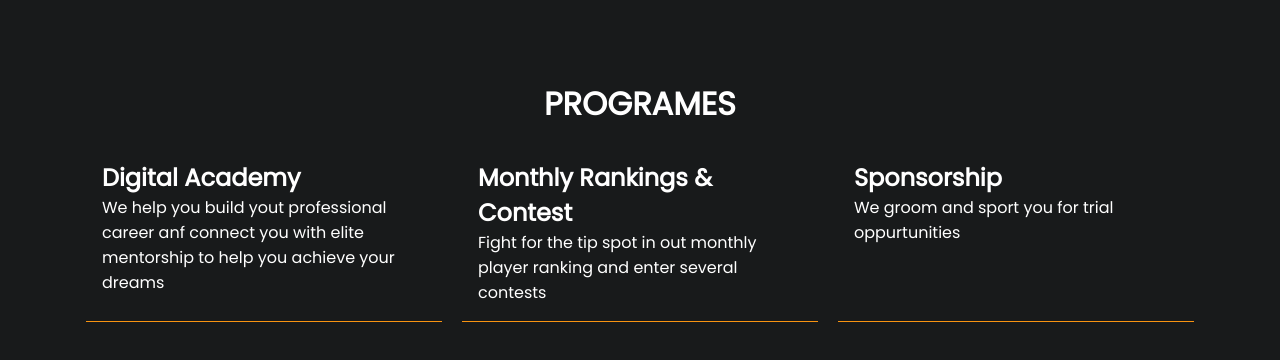
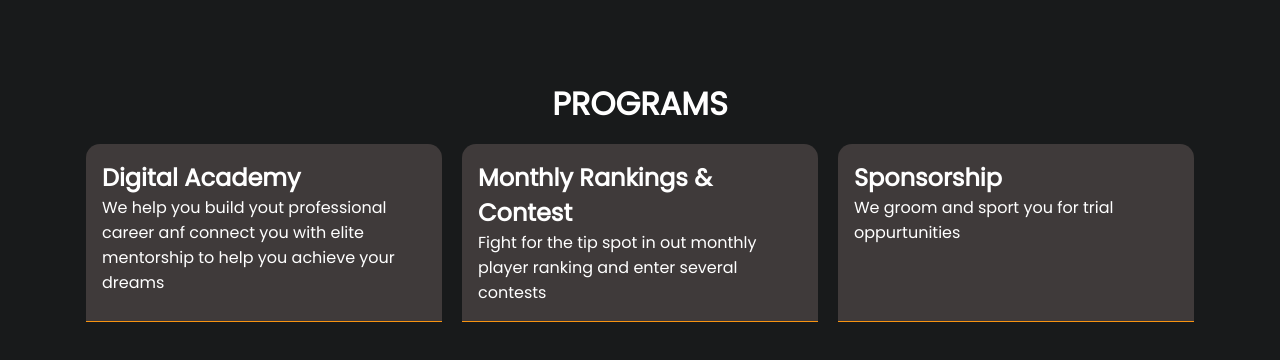
Before and after one commit to ArcBase/Sports-Avalanche-frontend, a Next.js app: page /components/page-boxes in a window 1280 px wide. Shown: the top 360 px of the page. Built offline with nearby package versions, Linux system fonts and the light colour scheme.

Commit message:
removed slide.js

```diff
--- a/assets/pageSections.css
+++ b/assets/pageSections.css
@@ -20,7 +20,10 @@
 }
 
 .page-box-card{
+  border-top-right-radius: 14px;
+  border-top-left-radius: 14px;
   padding: 1rem;
+  background-color: rgb(63, 58, 58);
   /* height: 400px; */
   border-bottom: 1px solid rgb(247, 147, 17);
 }
--- a/pages/components/page-boxes.js
+++ b/pages/components/page-boxes.js
@@ -5,7 +5,7 @@ export default function PageBoxes() {
     <div className="page-container">
       <div className="page-box-sizer">
         <div className="page-box-heading">
-          <h1 className="page-box-heading-header"> PROGRAMES</h1>
+          <h1 className="page-box-heading-header"> PROGRAMS</h1>
 
         </div>
         <div className="page-boxes-grid">
```
